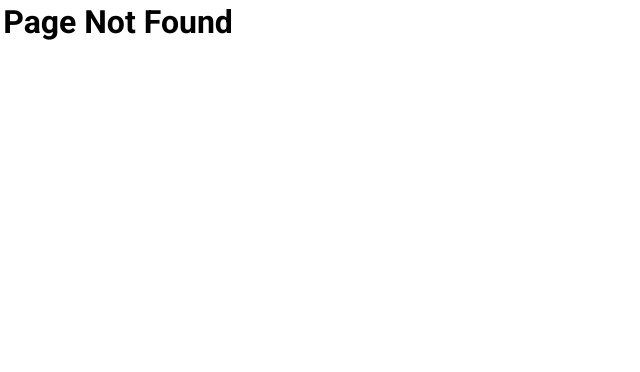
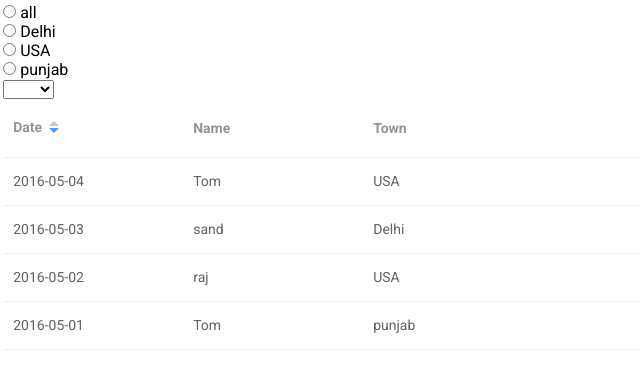
Before and after one commit to sumitkumardey91/vue-js-sample-codebase, a Vue app: page /table in a window 1280 px wide. Before the commit this address had no page. Shown: the top 372 px of the page, without its empty margins (0-640 px from the left). Built offline with nearby package versions, Linux system fonts and the light colour scheme.

Commit message:
commited chaptor 3

```diff
--- a/src/router/index.js
+++ b/src/router/index.js
@@ -29,6 +29,14 @@ const routes = [
     component: () => import(/* webpackChunkName: "Dymanic" */ '../views/Dynamic.vue')  // this style
   },
   {
+    path: '/table',
+    name: 'table',
+    // route level code-splitting
+    // this generates a separate chunk (about.[hash].js) for this route
+    // which is lazy-loaded when the route is visited.
+    component: () => import(/* webpackChunkName: "table" */ '../views/Table.vue')  // this style
+  },
+  {
     path: "*",
     component: () => import(/* webpackChunkName: "PageNotFound" */ '../views/PageNotFound.vue')
   }
--- /dev/null
+++ b/src/views/Table.vue
@@ -0,0 +1,184 @@
+<template>
+    <div>
+
+             <div>
+        <input type="radio" value="all" v-model="cityValue" > all
+        </div>
+        <div v-for="(item, index) in allCityName" :key="index">
+            <input type="radio" :value="item" v-model="cityValue" > {{item}}
+
+        </div>
+
+        <div>
+
+          <select type="select" v-model="nameValue" >
+
+            <option v-for="(name, i) in nameArr" :key="i" :value="name"> {{name}} </option>
+
+          </select>
+        </div>
+
+
+
+        <el-table
+            :data="tableData"
+            :default-sort = "{prop: 'date', order: 'descending'}"
+            style="width: 100%">
+
+            <el-table-column
+            prop="date"
+            label="Date"
+            sortable
+            width="180">
+            </el-table-column>
+
+            <el-table-column
+            prop="name"
+            label="Name"
+            width="180">
+            </el-table-column>
+
+            <el-table-column
+            prop="Town"
+            label="Town"
+            :formatter="formatter">
+            </el-table-column>
+        </el-table>
+
+
+    </div>
+</template>
+
+<script>
+  export default {
+    data() {
+      return {
+        tableData:[],
+        cityValue: '',
+        allCityName: [],
+        mainTableData: [],
+        nameValue: '',
+        nameArr: []
+      }
+    },
+    watch: {
+        cityValue (val) {
+            console.log(val)
+            this.filterCityName(val);
+        },
+        nameValue (name) {
+            console.log(name)
+        }
+    },
+    methods: {
+      formatter(row) {
+        return row.address;
+      },
+      filterCityName (cityName) {
+
+        this.tableData = this.mainTableData;
+
+        if (cityName == 'all') {
+            // dont filter, give me all
+        } else {
+
+            this.tableData = this.tableData.filter((item) => {
+                if (item.address == cityName) {
+                    return item;
+                }
+
+            });
+        }
+
+
+
+        //   a = 60
+        //    b = a;
+        //    b =90
+      },
+
+    },
+    mounted() {
+        this.tableData = [{
+          date: '2016-05-03',
+          name: 'sand',
+          address: 'Delhi'
+        }, {
+          date: '2016-05-02',
+          name: 'raj',
+          address: 'USA'
+        }, {
+          date: '2016-05-04',
+          name: 'Tom',
+          address: 'USA'
+        }, {
+          date: '2016-05-01',
+          name: 'Tom',
+          address: 'punjab'
+        }]
+
+        this.mainTableData = JSON.parse(JSON.stringify(this.tableData)) ;
+
+
+        this.allCityName = this.tableData.map((item) => {
+            return item.address;
+        })
+
+        this.allCityName = [... new Set(this.allCityName)]
+
+
+
+
+        this.nameArr = this.tableData.map((item) => {
+            return item.name;
+        })
+
+        this.nameArr = [... new Set(this.nameArr)]
+
+
+
+        console.log("this.nameArr", this.nameArr)
+
+        console.log("this.tableData", this.tableData)
+
+
+
+
+
+
+
+
+
+
+         // checking
+
+        // this.tableData.forEach((element) => {
+        //     console.log("element", element)
+        // });
+
+
+
+
+        // //
+        // var arr = () => {
+        //     this.
+        // }
+
+        // var arr = function () {
+        //     this
+        // }
+        // ////////////////////////////////
+
+        // function arr () {
+
+        // }
+
+
+
+    }
+  }
+</script>
+
+<style lang="scss" scoped>
+
+</style>
```
Also changed, not shown: src/views/Default.vue (added, +25 -0 lines).
